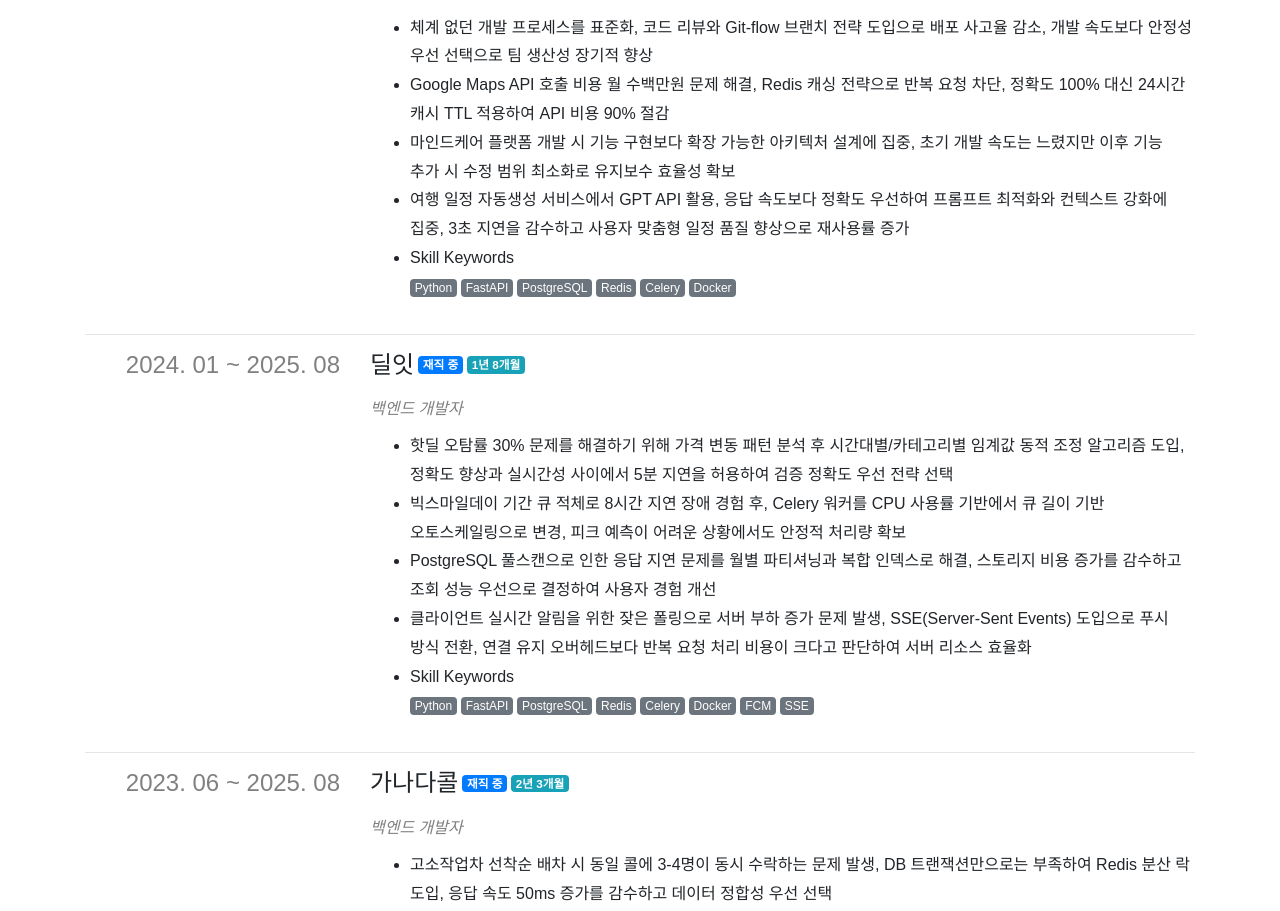
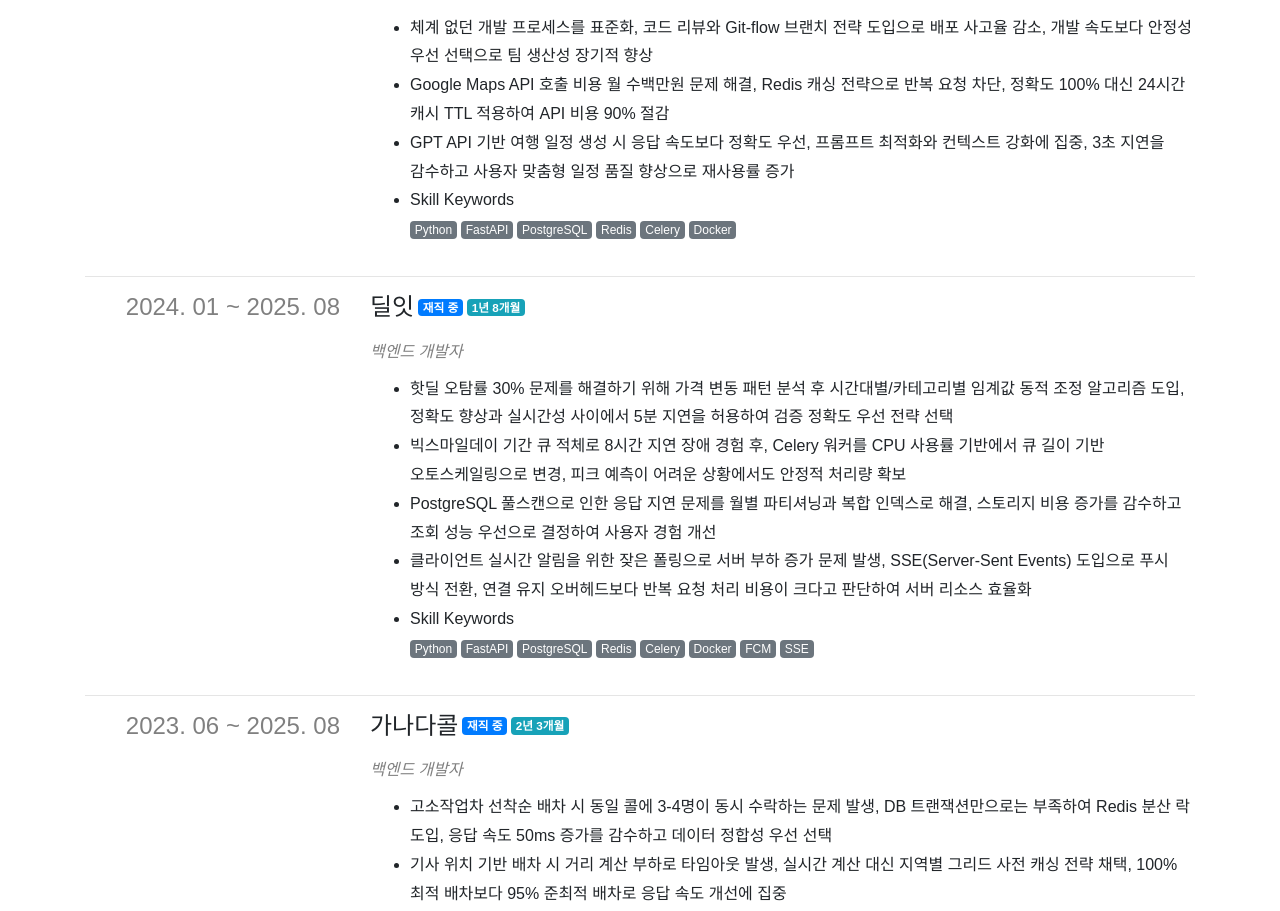
Before and after one commit to yuneast/resume, a Next.js app: page / in a window 1280 px wide. Shown: the part 1700-2611 px from the top of the page. Built offline with nearby package versions, Linux system fonts and the light colour scheme; a web font is replaced by a local one.

Commit message:
Update experience.ts

```diff
--- a/payload/experience.ts
+++ b/payload/experience.ts
@@ -39,8 +39,7 @@ const experience: IExperience.Payload = {
           descriptions: [
             '체계 없던 개발 프로세스를 표준화, 코드 리뷰와 Git-flow 브랜치 전략 도입으로 배포 사고율 감소, 개발 속도보다 안정성 우선 선택으로 팀 생산성 장기적 향상',
             'Google Maps API 호출 비용 월 수백만원 문제 해결, Redis 캐싱 전략으로 반복 요청 차단, 정확도 100% 대신 24시간 캐시 TTL 적용하여 API 비용 90% 절감',
-            '마인드케어 플랫폼 개발 시 기능 구현보다 확장 가능한 아키텍처 설계에 집중, 초기 개발 속도는 느렸지만 이후 기능 추가 시 수정 범위 최소화로 유지보수 효율성 확보',
-            '여행 일정 자동생성 서비스에서 GPT API 활용, 응답 속도보다 정확도 우선하여 프롬프트 최적화와 컨텍스트 강화에 집중, 3초 지연을 감수하고 사용자 맞춤형 일정 품질 향상으로 재사용률 증가',
+            'GPT API 기반 여행 일정 생성 시 응답 속도보다 정확도 우선, 프롬프트 최적화와 컨텍스트 강화에 집중, 3초 지연을 감수하고 사용자 맞춤형 일정 품질 향상으로 재사용률 증가',
           ],
           skillKeywords: [
             'Python',
```
